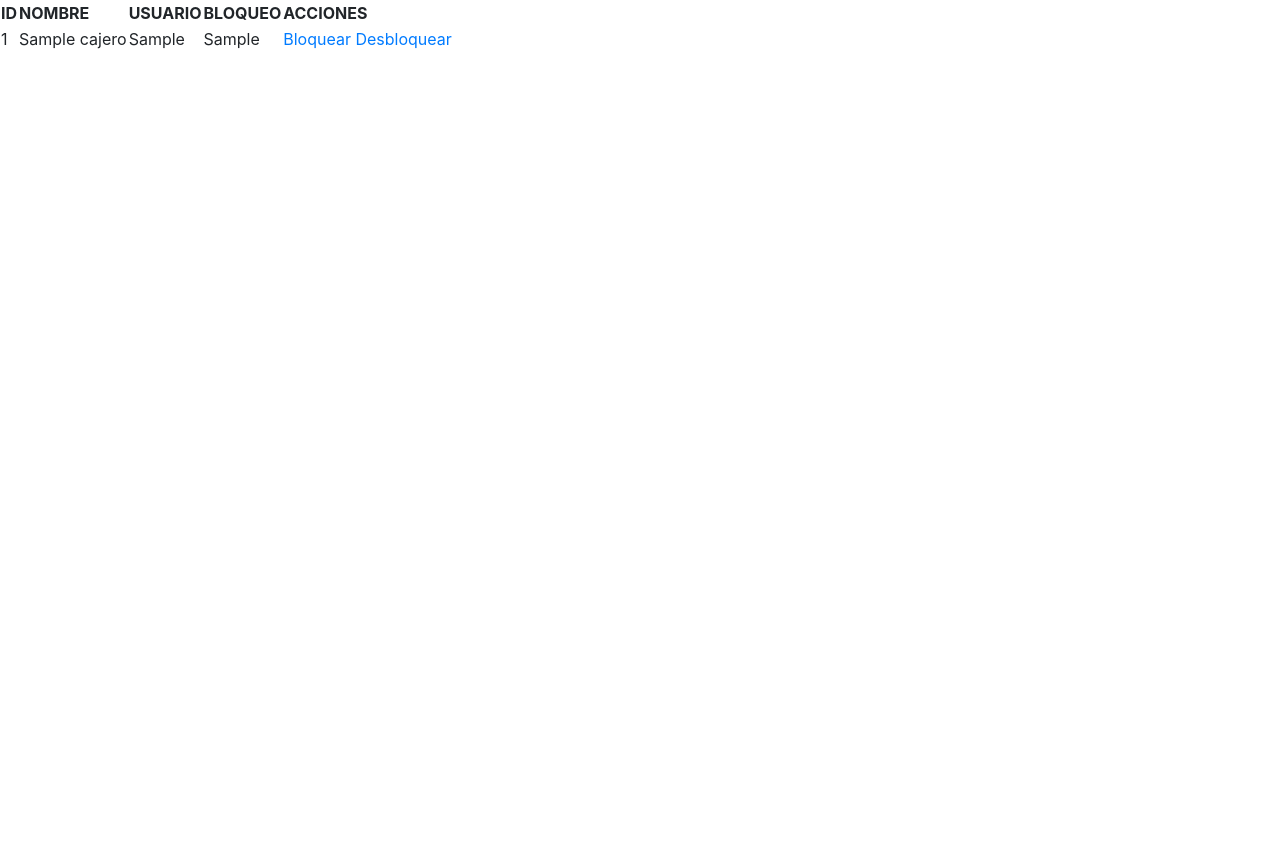
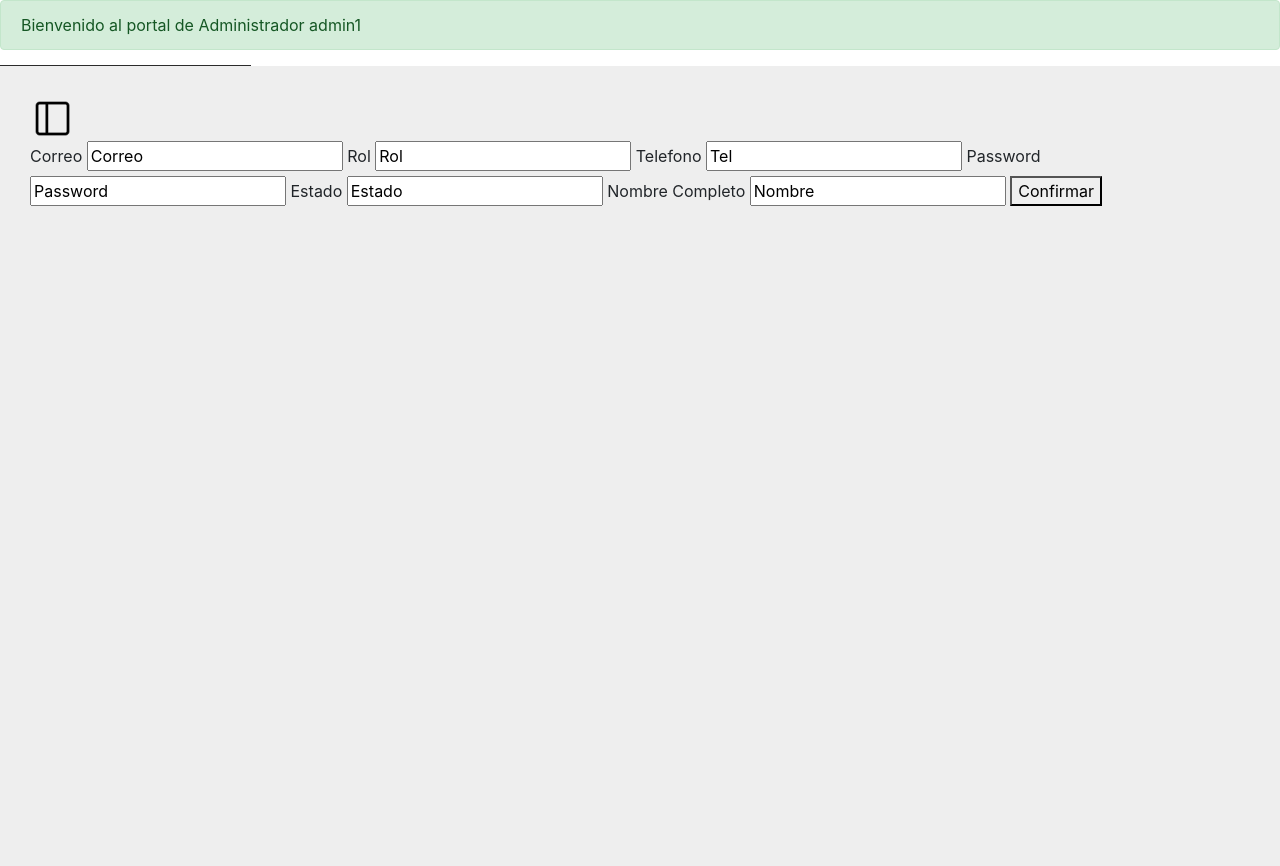
Before and after one commit to Rafekid/Proyecto2, a PHP site: page /listaCajeros.php in a window 1280 px wide. Before the commit the page ends 49 px from the top, so only its background shows below. Run offline with PHP 8.4, Linux system fonts and the light colour scheme; the visitor is signed in with stand-in values (Sample User, id 1); tables that the repository leaves empty or names only in its code hold one stand-in row (values such as "Sample post").

Commit message:
Se agrego formulario para ingresar cajeros

```diff
--- a/listaCajeros.php
+++ b/listaCajeros.php
@@ -16,42 +16,38 @@
 <html lang="en">
 <?php include "layouts/headAdmin.php";?>
 <body>
-    <?php
-        include 'conexiones/conexion.php';
-        $sql="SELECT id_cajero,nom_comp,usuario,bloqueo FROM cajeros";
-        $resultado=mysqli_query($conexion,$sql) or die(mysql_error());
-    ?>
-    <table>
-        <thead>
-            <tr>
-                <th>ID</th>
-                <th>NOMBRE</th>
-                <th>USUARIO</th>
-                <th>BLOQUEO</th>
-                <th>ACCIONES</th>
-            </tr>
-        </thead>
-        <tbody>
-            <?php
-            while($filas = mysqli_fetch_assoc($resultado)) {
-
-            ?>
-            <tr>
-                <td><?php echo $filas['id_cajero']?></td>
-                <td><?php echo $filas['nom_comp']?></td>
-                <td><?php echo $filas['usuario']?></td>
-                <td><?php echo $filas['bloqueo']?></td>
-                <td>
-                <a href="id=<?php echo $filas['id_cajero']?>">Bloquear</a>
-                <a href="id=<?php echo $filas['id_cajero']?>">Desbloquear</a>
-                </td>
-            </tr>
-            <?php
-                    }
-
-            $sql = null;
-            $conexion = null;?>
-        </tbody>
-    </table>
+    <?php require_once "conexiones/conexion.php"?>
+    <div class="alert alert-success" role="alert">
+    Bienvenido al portal de Administrador <?php echo $usuario?>
+    </div>
+    <div class="sidebar">
+        <h2>MENÚ</h2>
+        <ul>
+        <li><a href="principalAdmin.php">Panel Administrador</a></li>
+        <li><a href="">Agregar Cajeros</a></li>
+        <li><a href="logica/cerrarSessionAdmin.php">Cerrar Sesión</a></li>
+        </ul>
+    </div>
+    <div class="contenido">
+        <img class="menu-bar"src="imagenes/sidebar.png" alt="sidebar" width="45" height="45">
+        <div>
+           <form action="conexiones/processListaCajeros.php" method="POST">
+            <label>Correo</label>
+            <input type="text" name="email" value="Correo">
+            <label>Rol</label>
+            <input type="text" name="role" value="Rol">
+            <label>Telefono</label>
+            <input type="text" name="phone" value="Tel">
+            <label>Password</label>
+            <input type="text" name="password" value="Password">
+            <label>Estado</label>
+            <input type="text" name="status" value="Estado">
+            <label>Nombre Completo</label>
+            <input type="text" name="name" value="Nombre">
+            <button type="submit" name="confirmar">Confirmar</button>
+            </form>
+        </div>
+    </div>
+    <script src="js/abrir.js"></script>
 </body>
 </html>
```
